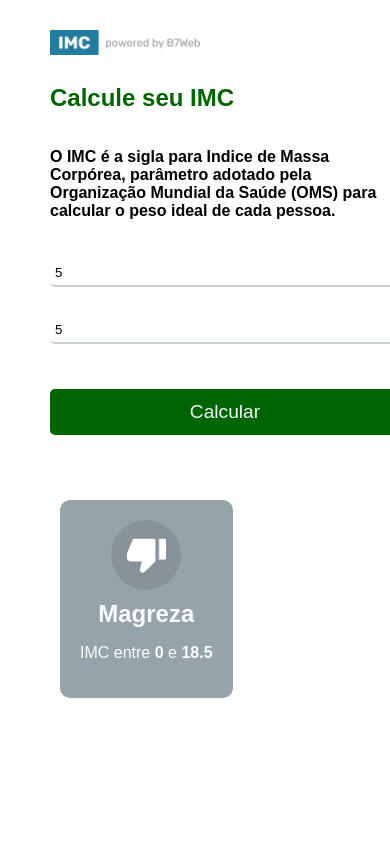
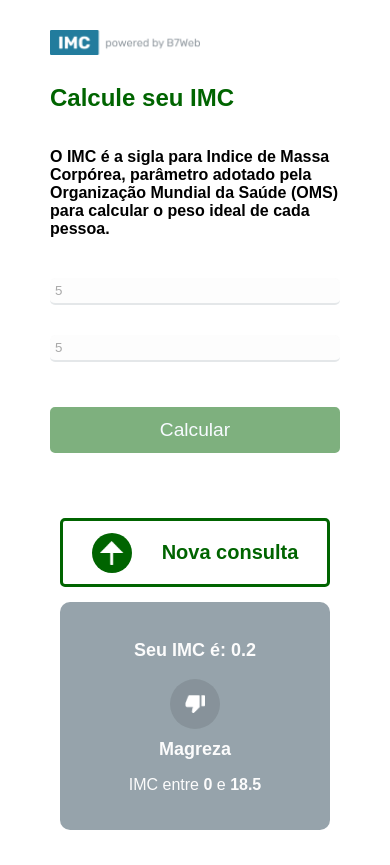
Before and after one commit to ElaineDelgado/imc-calc, a React (Create React App) app: page / in a window 390 px wide. Both pictures are taken after typing "5", "5" into the empty fields and a click on the button "Calcular". Before the commit the page ends 844 px from the top, so only its background shows below. Built offline with nearby package versions, Linux system fonts and the light colour scheme.

Commit message:
finalizando funcao de calcular

```diff
--- a/src/App.module.css
+++ b/src/App.module.css
@@ -27,7 +27,7 @@ body {
 
 .calcContainer .leftContainer,
 .calcContainer .rightContainer {
-  min-width: 350px;
+  /* min-width: 350px; */
   flex: 1;
   flex-wrap: wrap;
 }
@@ -85,20 +85,64 @@ button:hover {
   transition: .4s ease-in-out;
 }
 
+input:disabled, button:disabled {
+  opacity: .5;
+  cursor: not-allowed;
+}
+
 .calcContainer .rightContainer {
   display: flex;
   margin-left: 40px;
   padding: 0 10px;
 }
 
-div.grid {
+.rightContainer div.grid {
   flex: 1;
   display: grid;
   grid-template-columns: repeat(2, 1fr);
   gap: 20px;
 }
 
+.rightContainer div.divResult {
+  display: flex;
+  flex: 1;
+  flex-direction: column;
+}
+
+div.divResult .rightArrow {
+  display: flex;
+  justify-content: center;
+  align-items: center;
+  border: 3px solid darkgreen;
+  border-radius: 5px;
+  margin-bottom: 15px;
+  cursor: pointer;
+  transition: all .3s ease-in-out;
+}
+
+div.divResult .rightArrow:hover {
+  opacity:.8;
+}
+
+div.divResult .rightArrow img {
+  background-color: darkgreen;
+  width: 40px;
+  height: 40px;
+  border-radius: 50%;
+  padding: 8px;
+  margin-right: 30px;
+}
+
+div.divResult .rightArrow p {
+  font-size: 20px;
+  color: darkgreen;
+  font-weight: bold;
+}
+
 @media (max-width: 768px) {
+  .calcContainer {
+    flex-direction: column;
+  }
   .headerContainer {
     padding: 10px 0;
   }
@@ -109,4 +153,16 @@ div.grid {
   .calcContainer .leftContainer {
     margin-bottom: 50px;
   }
+  .rightContainer div.grid  {
+    grid-template-columns: repeat(2, 1fr);
+  }
+  div.divResult .rightArrow img {
+    transform: rotate(90deg);
+  }
 }
+
+@media (max-width: 512px) {
+  .rightContainer div.grid  {
+    grid-template-columns: repeat(1, 1fr);
+  }
+}
--- a/src/App.tsx
+++ b/src/App.tsx
@@ -1,6 +1,7 @@
 import React from 'react'
 import styles from './App.module.css'
 import poweredBy from './assets/powered.png'
+import leftArrowImage from './assets/leftarrow.png'
 import {levels, calculateImc, Level} from './helpers/imc'
 import GridItem from './components/GridItem'
 
@@ -20,12 +21,16 @@ const App = () => {
   const handleCalculateButton = (e:React.MouseEvent<HTMLButtonElement>) => {
     e.preventDefault()
     if(heightField && weightField) {
-      alert(heightField +' ' + weightField) //ok: 1,6 40
       setItemShown(calculateImc(heightField, weightField))
-      alert(itemShown)
     } else {
       alert('Preencha todos os campos')
     }
+  }
+
+  const handleBackButton = () => {
+    setItemShown(null)
+    setWeightField(0)
+    setHeightField(0)
   }
 
   return (
@@ -45,14 +50,18 @@ const App = () => {
             value={heightField > 0 ? heightField : ''}
             onChange={handleHeightChange}
             placeholder="Digite sua altura"
+            disabled={itemShown !== null}
             />
             <input
             type="number"
             value={weightField > 0 ? weightField : ''}
             onChange={handleWeightChange}
             placeholder="Digite seu peso"
+            disabled={itemShown !== null}
             />
-            <button onClick={handleCalculateButton}>Calcular</button>
+            <button onClick={handleCalculateButton} disabled={itemShown !== null}>
+              Calcular
+            </button>
           </form>
         </div>
         <div className={styles.rightContainer}>
@@ -65,7 +74,10 @@ const App = () => {
           }
           {itemShown &&
             <div className={styles.divResult}>
-              <div className={styles.rightArrow}></div>
+              <div className={styles.rightArrow} onClick={handleBackButton}>
+                <img src={leftArrowImage} alt="Mão com dedo apontando para esquerda"/>
+                <p>Nova consulta</p>
+              </div>
               < GridItem item={itemShown}/>
             </div>
           }
--- a/src/components/GridItem/GridItem.module.css
+++ b/src/components/GridItem/GridItem.module.css
@@ -20,9 +20,29 @@
 }
 
 .gridIcon img {
-  width: 40px;
+  max-width: 40px;
 }
 
 .gridTitle h2 {
   margin: 10px 0 0 0;
 }
+
+.yourImc {
+  font-size: 18px;
+  font-weight: bold;
+}
+
+@media (max-width: 768px) {
+  .gridIcon img {
+    max-width: 40px;
+    height: auto;
+    padding: 10px;
+  }
+  .gridTitle h2 {
+  font-size: 18px;
+}
+.gridIcon {
+  width: 50px;
+  height: 50px;
+}
+}
--- a/src/components/GridItem/index.tsx
+++ b/src/components/GridItem/index.tsx
@@ -10,6 +10,9 @@ type Props = {
 const GridItem = ({item}: Props) => {
   return (
     <div className={styles.main} style={{backgroundColor:item.color}}>
+      {item.yourImc &&
+          <p className={styles.yourImc}>Seu IMC é: {item.yourImc}</p>
+          }
       <div className={styles.gridIcon}>
         <img src={item.icon === 'up' ? upImage : downImage} alt={item.title} />
       </div>
@@ -20,6 +23,7 @@ const GridItem = ({item}: Props) => {
         <p>
           IMC entre <strong>{item.imc[0]}</strong> e <strong>{item.imc[1]}</strong>
           </p>
+
       </div>
     </div>
   )
--- a/src/helpers/imc.ts
+++ b/src/helpers/imc.ts
@@ -11,13 +11,13 @@ export const levels:Level[] = [
     title: 'Magreza',
     color: '#96a3ab',
     icon: 'down',
-    imc: [0, 18.5],
+    imc: [0, 18.50],
   },
   {
     title: 'Normal',
     color: '#0ead69',
     icon: 'up',
-    imc: [18.6, 24.9],
+    imc: [18.60, 24.90],
   },
   {
     title: 'Sobrepeso',
@@ -40,8 +40,9 @@ export const calculateImc = (height:number, weight: number) => {
     let maxHeight = levels[i].imc[1]
 
     if (imc >= minHeight && imc < maxHeight) {
-      levels[i].yourImc = parseFloat(imc.toFixed(1))
-      return levels[i]
+      let levelsCopy: Level = {...levels[i]}
+      levelsCopy.yourImc = parseFloat(imc.toFixed(2))
+      return levelsCopy
     }
   }
   return null
```
Also changed, not shown: 1 other file (tests, documents, lock files or other folders).
